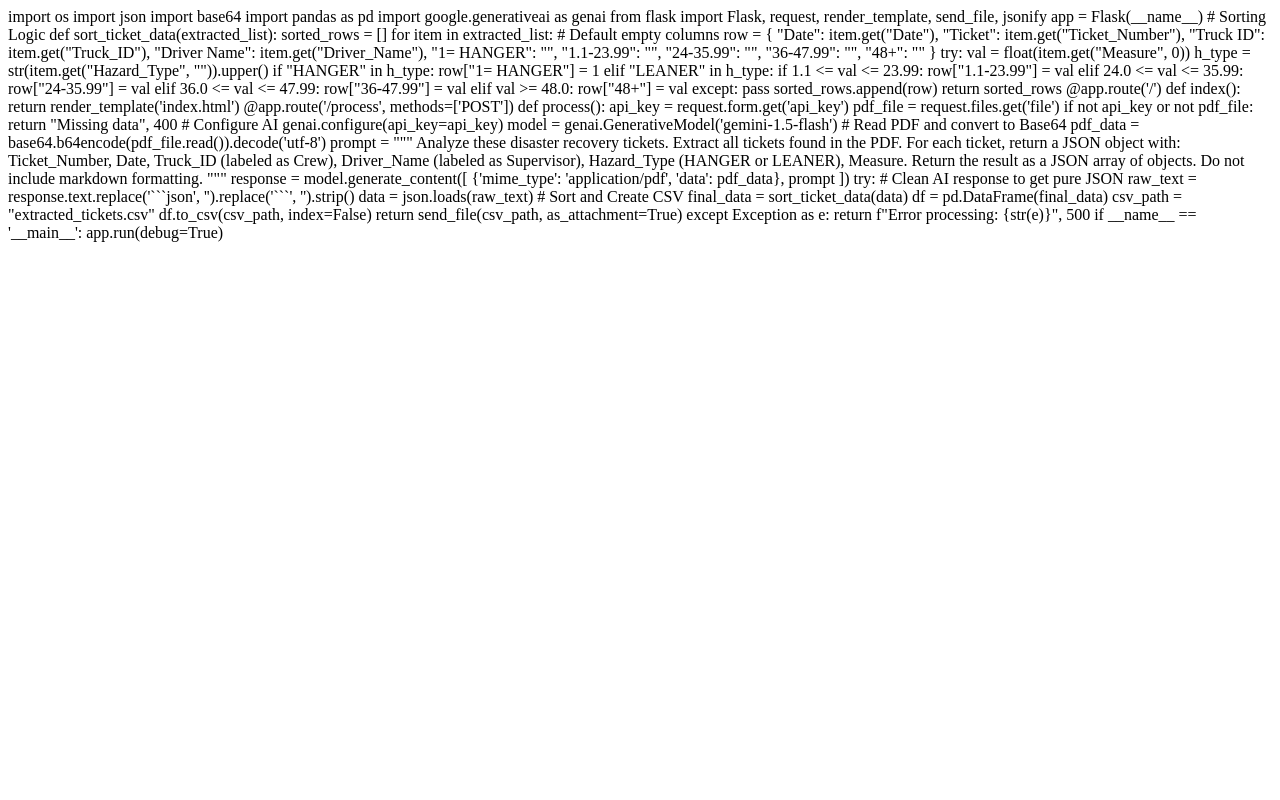
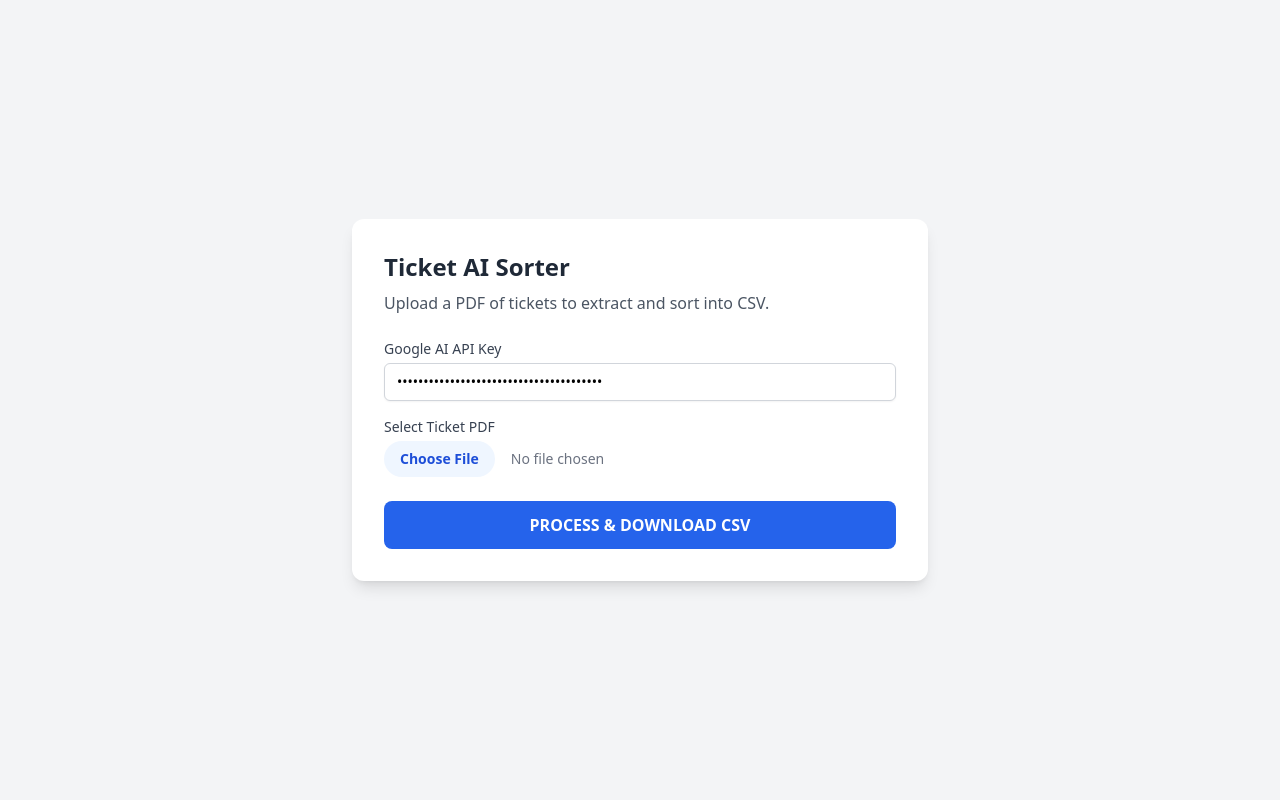
Before and after one commit to ThePythonDev/ticket_web, a Flask app: page / in a window 1280 px wide. Run offline with Flask 3, Linux system fonts and the light colour scheme; some libraries are stand-ins or nearby versions.

Commit message:
Refactor index.html for ticket processing UI

````diff
--- a/templates/index.html
+++ b/templates/index.html
@@ -1,91 +1,44 @@
-import os
-import json
-import base64
-import pandas as pd
-import google.generativeai as genai
-from flask import Flask, request, render_template, send_file, jsonify
+<!DOCTYPE html>
+<html lang="en">
+<head>
+    <meta charset="UTF-8">
+    <meta name="viewport" content="width=device-width, initial-scale=1.0">
+    <title>Ticket AI Processor</title>
+    <script src="https://cdn.tailwindcss.com"></script>
+</head>
+<body class="bg-gray-100 min-h-screen flex items-center justify-center p-6">
 
-app = Flask(__name__)
+    <div class="max-w-xl w-full bg-white rounded-xl shadow-lg p-8">
+        <h1 class="text-2xl font-bold text-gray-800 mb-2">Ticket AI Sorter</h1>
+        <p class="text-gray-600 mb-6">Upload a PDF of tickets to extract and sort into CSV.</p>
 
-# Sorting Logic
-def sort_ticket_data(extracted_list):
-    sorted_rows = []
-    for item in extracted_list:
-        # Default empty columns
-        row = {
-            "Date": item.get("Date"),
-            "Ticket": item.get("Ticket_Number"),
-            "Truck ID": item.get("Truck_ID"),
-            "Driver Name": item.get("Driver_Name"),
-            "1= HANGER": "",
-            "1.1-23.99": "",
-            "24-35.99": "",
-            "36-47.99": "",
-            "48+": ""
-        }
+        <form action="/process" method="POST" enctype="multipart/form-data" id="uploadForm">
+            <div class="mb-4">
+                <label class="block text-sm font-medium text-gray-700">Google AI API Key</label>
+                <input type="password" name="api_key" value="AIzaSyBGMx6WcrNyhvXtm-o_tx-SCmODPg9JHms" class="mt-1 block w-full px-3 py-2 border border-gray-300 rounded-md shadow-sm focus:outline-none focus:ring-blue-500 focus:border-blue-500 sm:text-sm">
+            </div>
 
-        try:
-            val = float(item.get("Measure", 0))
-            h_type = str(item.get("Hazard_Type", "")).upper()
+            <div class="mb-6">
+                <label class="block text-sm font-medium text-gray-700">Select Ticket PDF</label>
+                <input type="file" name="file" accept="application/pdf" class="mt-1 block w-full text-sm text-gray-500 file:mr-4 file:py-2 file:px-4 file:rounded-full file:border-0 file:text-sm file:font-semibold file:bg-blue-50 file:text-blue-700 hover:file:bg-blue-100">
+            </div>
 
-            if "HANGER" in h_type:
-                row["1= HANGER"] = 1
-            elif "LEANER" in h_type:
-                if 1.1 <= val <= 23.99: row["1.1-23.99"] = val
-                elif 24.0 <= val <= 35.99: row["24-35.99"] = val
-                elif 36.0 <= val <= 47.99: row["36-47.99"] = val
-                elif val >= 48.0: row["48+"] = val
-        except:
-            pass
-        sorted_rows.append(row)
-    return sorted_rows
+            <button type="submit" id="submitBtn" class="w-full bg-blue-600 text-white font-bold py-3 px-4 rounded-lg hover:bg-blue-700 transition duration-200">
+                PROCESS & DOWNLOAD CSV
+            </button>
+        </form>
 
-@app.route('/')
-def index():
-    return render_template('index.html')
+        <div id="loading" class="hidden mt-6 text-center text-blue-600 font-medium animate-pulse">
+            AI is analyzing tickets... Please wait.
+        </div>
+    </div>
 
-@app.route('/process', methods=['POST'])
-def process():
-    api_key = request.form.get('api_key')
-    pdf_file = request.files.get('file')
-
-    if not api_key or not pdf_file:
-        return "Missing data", 400
-
-    # Configure AI
-    genai.configure(api_key=api_key)
-    model = genai.GenerativeModel('gemini-1.5-flash')
-
-    # Read PDF and convert to Base64
-    pdf_data = base64.b64encode(pdf_file.read()).decode('utf-8')
-
-    prompt = """
-    Analyze these disaster recovery tickets. Extract all tickets found in the PDF.
-    For each ticket, return a JSON object with:
-    Ticket_Number, Date, Truck_ID (labeled as Crew), Driver_Name (labeled as Supervisor), Hazard_Type (HANGER or LEANER), Measure.
-    Return the result as a JSON array of objects. Do not include markdown formatting.
-    """
-
-    response = model.generate_content([
-        {'mime_type': 'application/pdf', 'data': pdf_data},
-        prompt
-    ])
-
-    try:
-        # Clean AI response to get pure JSON
-        raw_text = response.text.replace('```json', '').replace('```', '').strip()
-        data = json.loads(raw_text)
-
-        # Sort and Create CSV
-        final_data = sort_ticket_data(data)
-        df = pd.DataFrame(final_data)
-
-        csv_path = "extracted_tickets.csv"
-        df.to_csv(csv_path, index=False)
-
-        return send_file(csv_path, as_attachment=True)
-    except Exception as e:
-        return f"Error processing: {str(e)}", 500
-
-if __name__ == '__main__':
-    app.run(debug=True)
+    <script>
+        document.getElementById('uploadForm').onsubmit = function() {
+            document.getElementById('submitBtn').disabled = true;
+            document.getElementById('submitBtn').innerText = "Processing...";
+            document.getElementById('loading').classList.remove('hidden');
+        };
+    </script>
+</body>
+</html>
````
